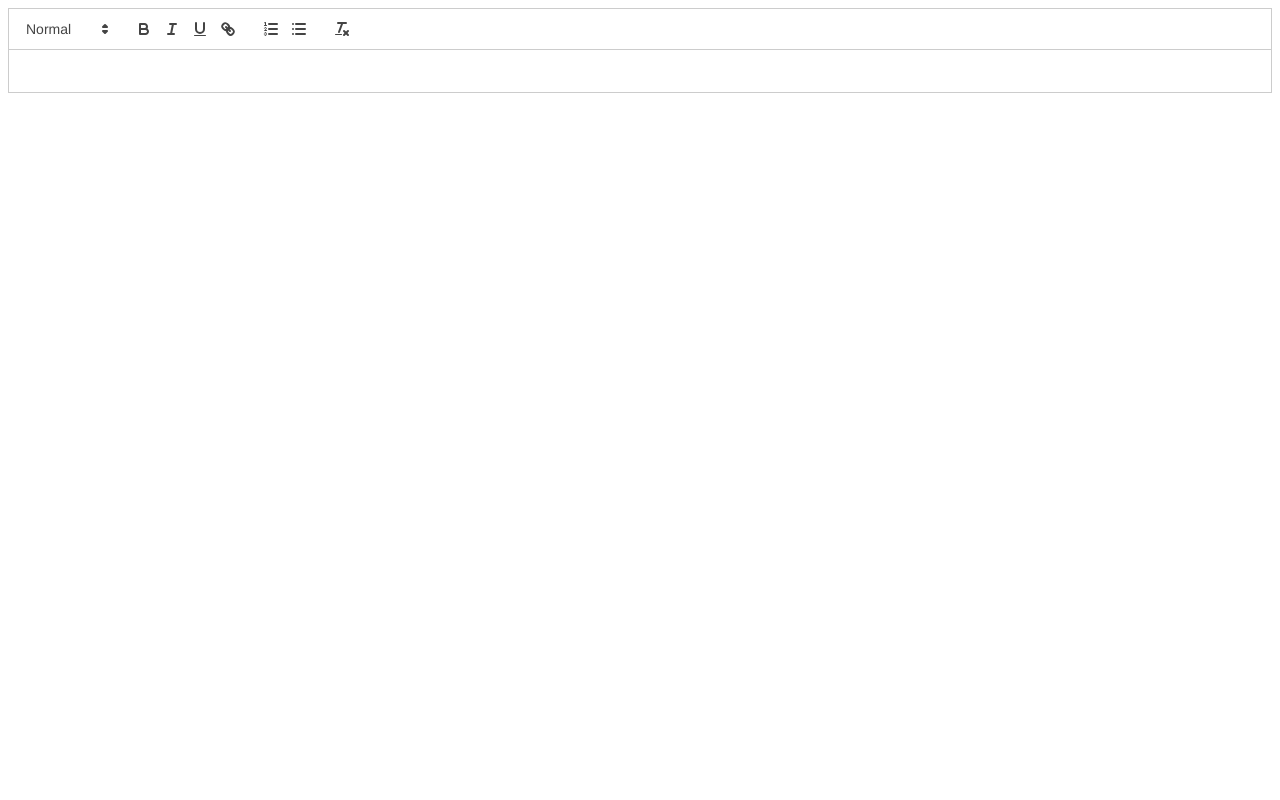
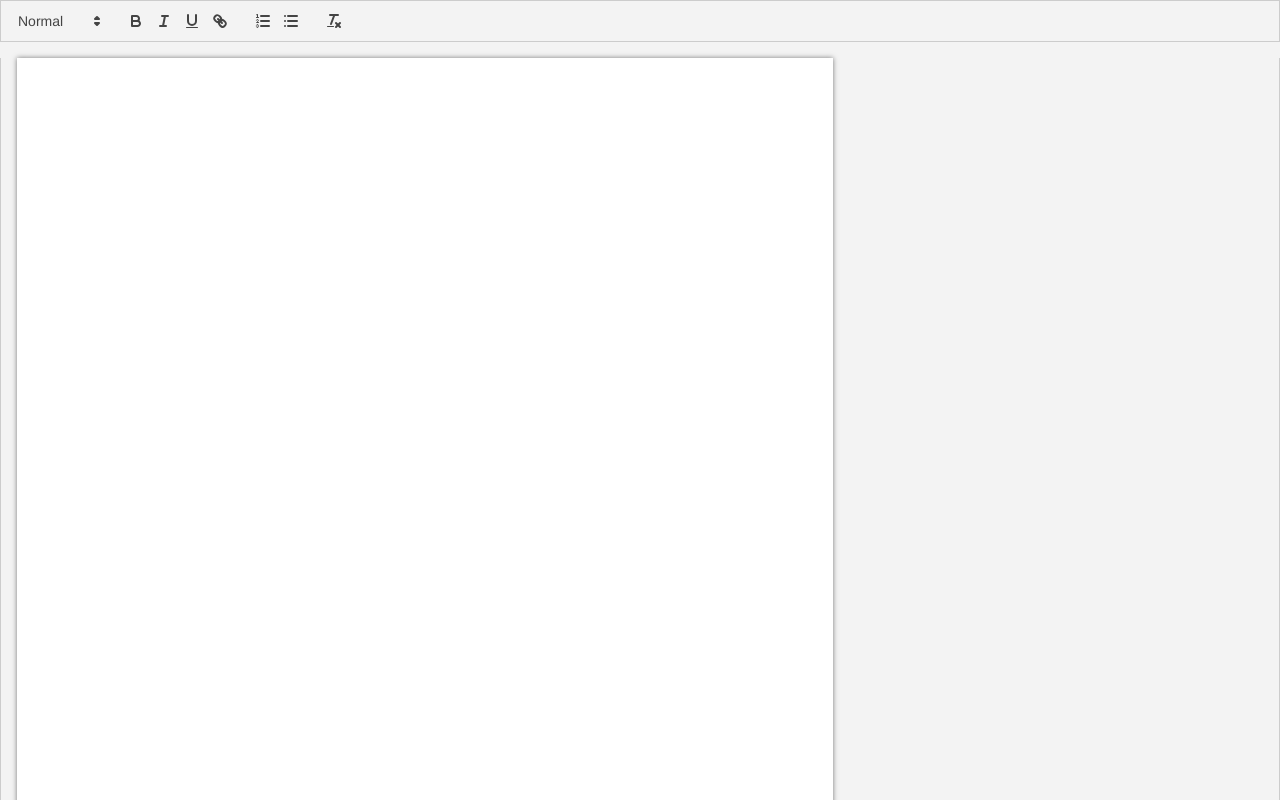
Before and after one commit to bryanakitchen/google-docs-clone, a React (Create React App) app: page / in a window 1280 px wide. Shown: the top 800 px of the page. Built offline with nearby package versions, Linux system fonts and the light colour scheme.

Commit message:
style editor to look like a piece of paper

```diff
--- a/src/TextEditor.js
+++ b/src/TextEditor.js
@@ -17,7 +17,7 @@ export default function TextEditor() {
     }, [])
 
     return (
-        <div id="container" ref={wrapperRef} >
+        <div className="container" ref={wrapperRef} >
 
         </div>
     )
--- a/src/index.js
+++ b/src/index.js
@@ -1,6 +1,7 @@
 import React from 'react';
 import ReactDOM from 'react-dom';
 import App from './App';
+import "./styles.css"
 
 ReactDOM.render(
   <React.StrictMode>
--- /dev/null
+++ b/src/styles.css
@@ -0,0 +1,17 @@
+* {
+    box-sizing: border-box;
+}
+
+body {
+    background-color: #f3f3f3;
+    margin: 0;
+}
+
+.container .ql-editor {
+    width: 8.5in;
+    min-height: 11in;
+    padding: 1in;
+    margin: 1rem;
+    box-shadow: 0 0 5px 0 rgba(0, 0, 0, .5);
+    background-color: white;
+}
```
